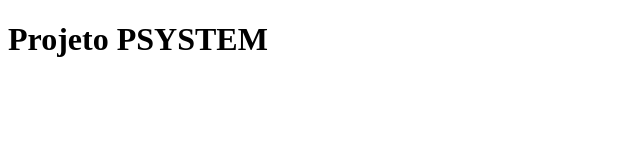
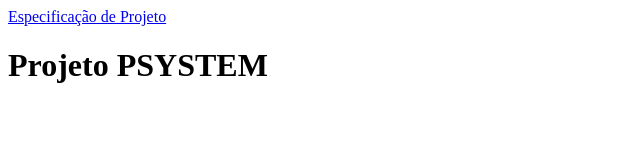
Before and after one commit to impacta-es13-gcm-grupo02/impacta-es13--gcm-grupo02.github.io., a plain HTML site: page index.html in a window 1280 px wide. Shown: the whole page, without its empty margins (0-640 px from the left). Drawn offline with Linux system fonts and the light colour scheme.

Commit message:
Update index.html

```diff
--- a/index.html
+++ b/index.html
@@ -5,6 +5,7 @@
     <meta charset="utf-8">
   </head>
   <body>
+    <a href="Especificação de Projeto"> Especificação de Projeto</a>
     <h1>Projeto PSYSTEM</h1>
   </body>
 </html>
```
